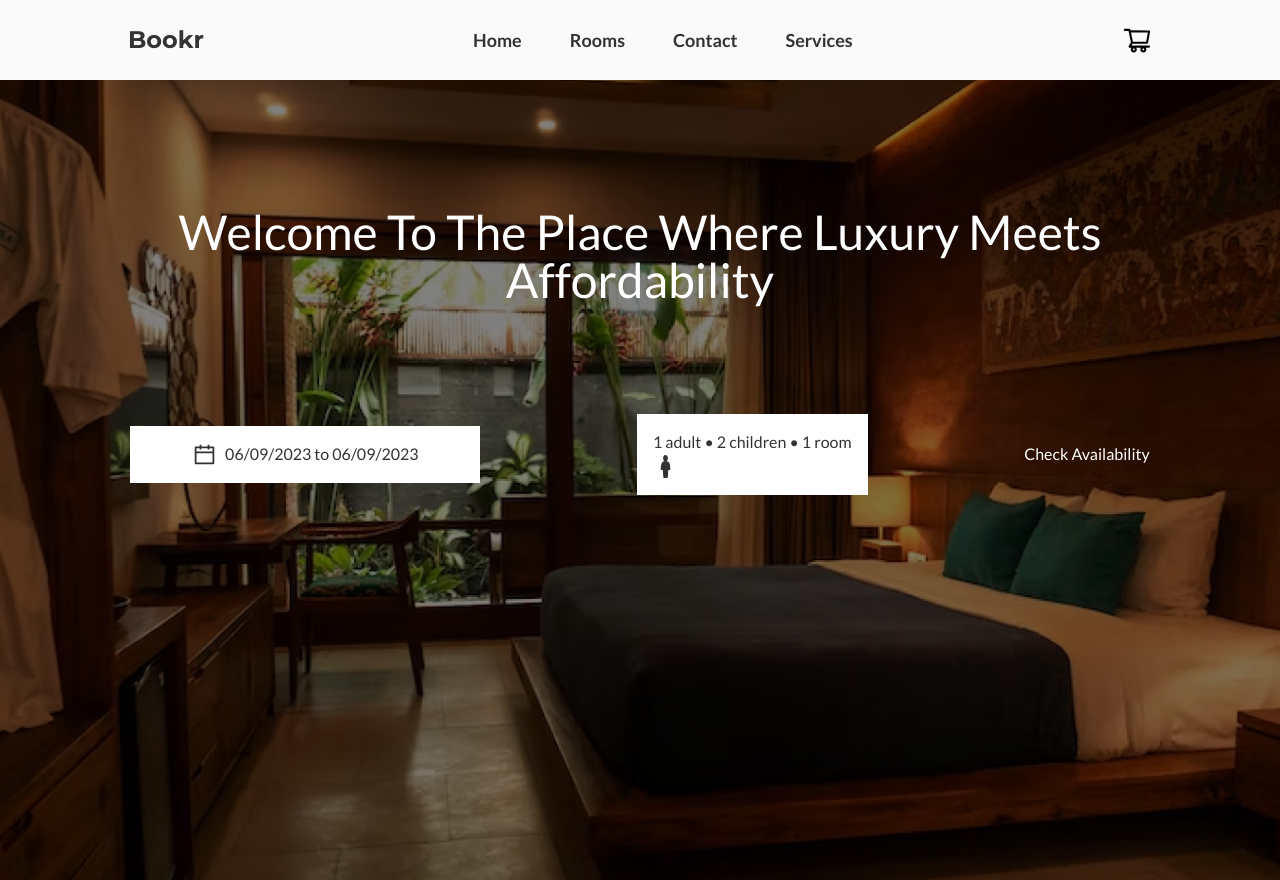
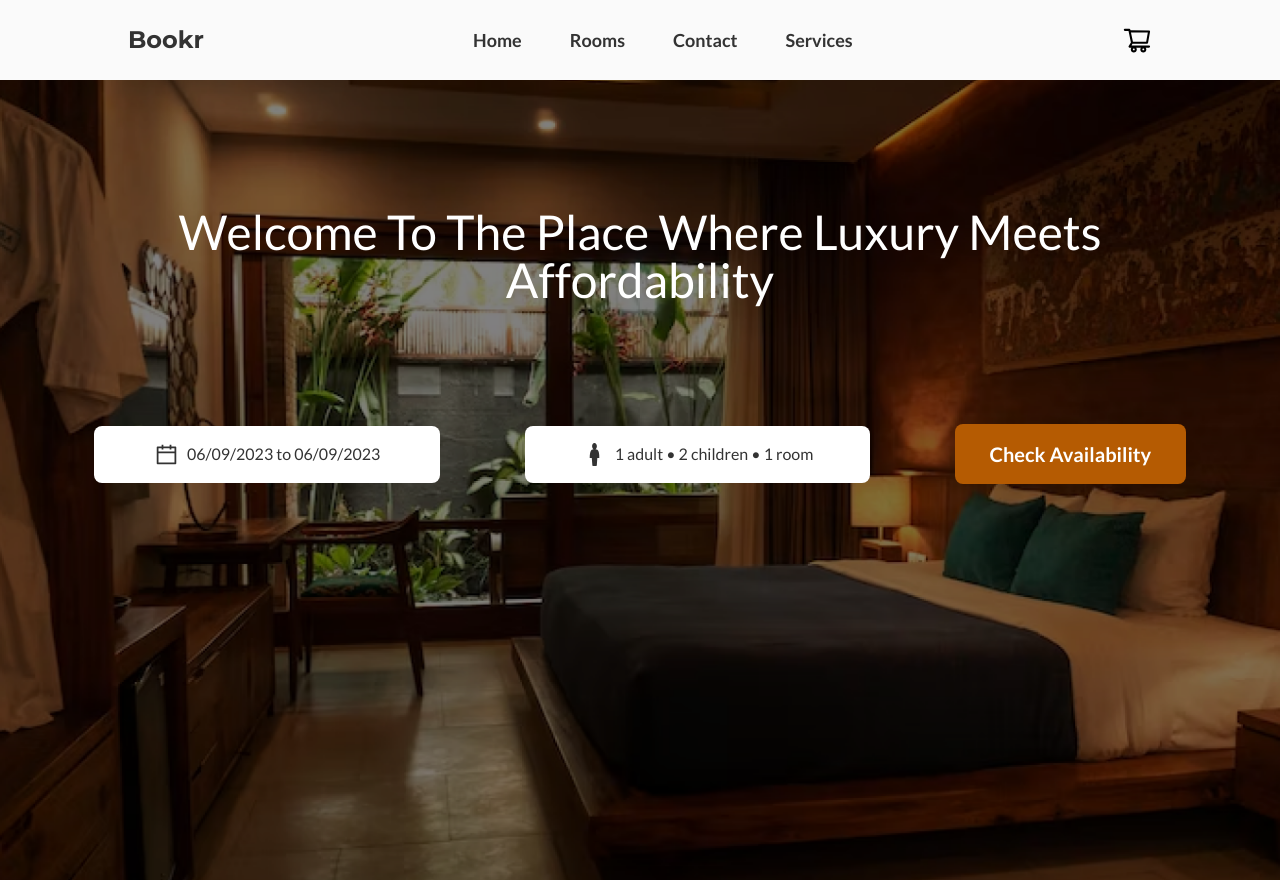
Before and after one commit to Sheriff-Oladimeji/bookr, a React (Vite) app: page / in a window 1280 px wide. Built offline with nearby package versions, Linux system fonts and the light colour scheme.

Commit message:
fix: add positioning to DAteRange components

```diff
--- a/src/components/header/Header.jsx
+++ b/src/components/header/Header.jsx
@@ -48,7 +48,7 @@ const Header = () => {
           Welcome To The Place Where Luxury Meets Affordability
         </h1>
         <div className="h-[100px] flex flex-col gap-6 md:flex-row items-center justify-around  mt-[100px] w-full  px-0 py-4 rounded-[5px] relative">
-          <div className="box w-[350px] left-0">
+          <div className="box w-[%] md:w-[30%]">
             <span
               className="flex items-center gap-2 justify-center"
               onClick={handleDateClick}
@@ -65,17 +65,23 @@ const Header = () => {
                 onChange={(item) => setDate([item.selection])}
                 moveRangeOnFirstSelection={false}
                 ranges={date}
-                className="shadow-[rgba(0,_0,_0,_0.25)_0px_25px_50px_-12px]"
+                className="absolute top-[20px] md:top-[80px] left-0 mx-auto z-10 rounded-lg md:left-10"
               />
             )}
           </div>
           <div className="box">
-            <span onClick={handleOptionsClick}>
+            <span
+              onClick={handleOptionsClick}
+              className="flex items-center gap-2 justify-center"
+            >
+              <GiPerson size={25} />
               {`${options.adult} adult • ${options.children} children • ${options.room} room `}
-              <GiPerson size={25} />
             </span>
             {openOptions && (
-              <div className="options" onClick={(e) => e.stopPropagation()}>
+              <div
+                className="absolute bg-[white] text-[gray] shadow-[0px_0px_10px_-15px_rgba(0,0,0,0.4)] rounded-[5px] top-[80px] "
+                onClick={(e) => e.stopPropagation()}
+              >
                 <div className="optionItem">
                   <span className="optionText">Adult</span>
                   <div className="optionCounter">
@@ -139,7 +145,9 @@ const Header = () => {
             )}
           </div>
 
-          <button>Check Availability</button>
+          <button className="bg-brown p-4 font-bold font-lato text-xl rounded-lg w-full md:w-[20%]">
+            Check Availability
+          </button>
         </div>
       </div>
     </header>
--- a/src/index.css
+++ b/src/index.css
@@ -10,7 +10,16 @@
   }
 }
 .box {
-  @apply bg-white cursor-pointer text-dark flex-col items-center justify-center p-4 text-center;
+  @apply bg-white cursor-pointer text-dark flex-col items-center justify-center p-4 text-center w-[100%] md:w-[30%] rounded-lg;
+}
+.optionItem {
+  @apply w-[200px] flex justify-between m-2.5;
+}
+.optionCounter {
+  @apply flex items-center gap-2.5 text-xs text-[black];
+}
+.optionCounterButton {
+  @apply w-[30px] h-[30px] border text-[#0071c2] cursor-pointer bg-[white] border-solid border-[#0071c2] disabled:cursor-not-allowed;
 }
 
 .header{
```
